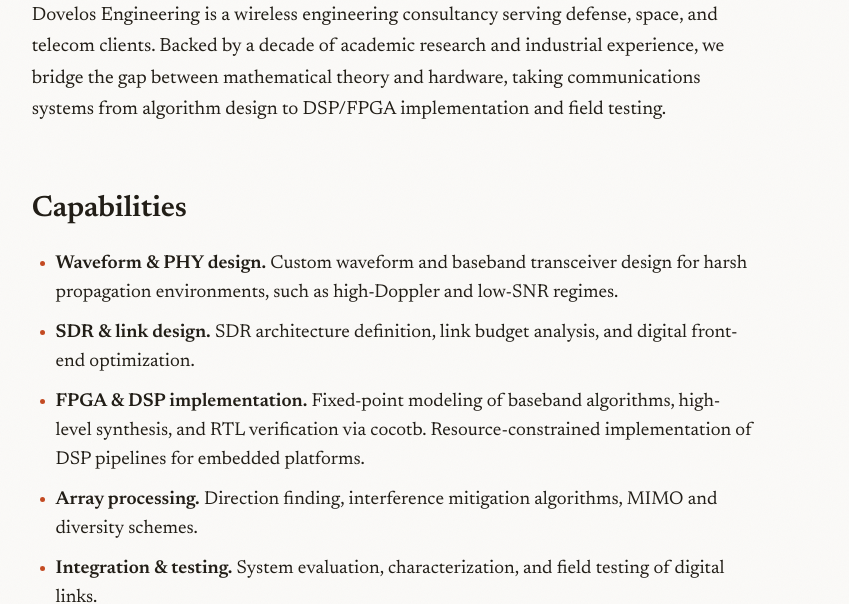
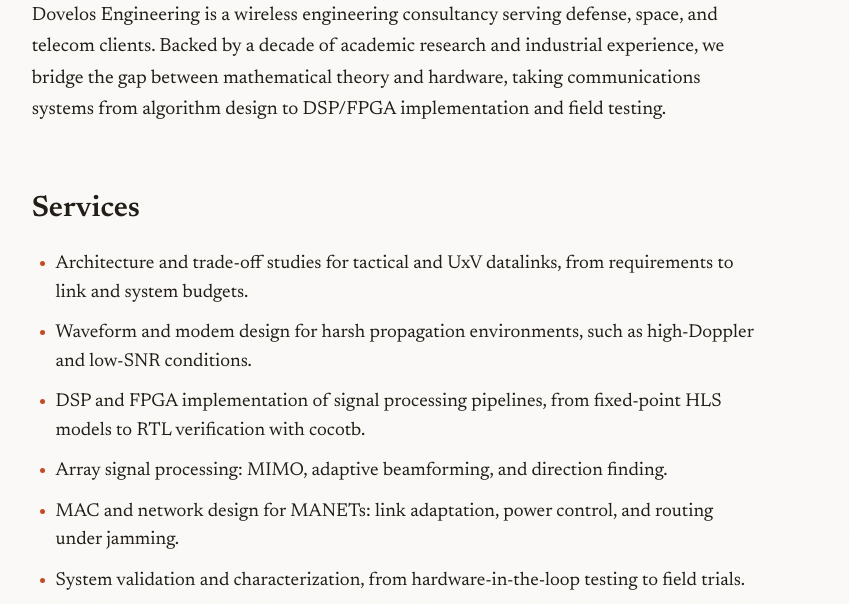
Before and after one commit to kostisdov/kostisdov.github.io, an Astro site: page /consulting in a window 1280 px wide. Shown: the part 196-800 px from the top of the page, without its empty margins (214-1063 px from the left). Built offline with nearby package versions, Linux system fonts and the light colour scheme; Astro itself is replaced by a stand-in of ours.

Commit message:
Rewrite consulting services and add RF digital twins section
Replace the topic-based capability list with concrete services, and give
the installed-antenna and site-specific ray-tracing work its own section,
linking the installed-array post as an example.

```diff
--- a/src/pages/consulting.astro
+++ b/src/pages/consulting.astro
@@ -18,28 +18,28 @@ import Base from '../layouts/Base.astro';
     </article>
 
     <div class="prose">
-      <h2 class="section-head">Capabilities</h2>
+      <h2 class="section-head">Services</h2>
+      <ul class="capability-list">
+        <li>Architecture and trade-off studies for tactical and UxV datalinks, from requirements to link and system budgets.</li>
+        <li>Waveform and modem design for harsh propagation environments, such as high-Doppler and low-SNR conditions.</li>
+        <li>DSP and FPGA implementation of signal processing pipelines, from fixed-point HLS models to RTL verification with cocotb.</li>
+        <li>Array signal processing: MIMO, adaptive beamforming, and direction finding.</li>
+        <li>MAC and network design for MANETs: link adaptation, power control, and routing under jamming.</li>
+        <li>System validation and characterization, from hardware-in-the-loop testing to field trials.</li>
+      </ul>
+    </div>
+
+    <div class="prose">
+      <h2 class="section-head">RF digital twins</h2>
       <ul class="capability-list">
         <li>
-          <strong>Waveform &amp; PHY design.</strong> Custom waveform and baseband transceiver design
-          for harsh propagation environments, such as high-Doppler and low-SNR regimes.
+          <strong>Installed antennas.</strong> Full-wave EM simulation of arrays mounted on the
+          airframe, to predict and calibrate direction-finding and beamforming performance. See
+          <a href="/posts/when-the-airframe-joins-the-array/"><em>When the airframe joins the array</em></a>.
         </li>
         <li>
-          <strong>SDR &amp; link design.</strong> SDR architecture definition, link budget
-          analysis, and digital front-end optimization.
-        </li>
-        <li>
-          <strong>FPGA &amp; DSP implementation.</strong> Fixed-point modeling of baseband
-          algorithms, high-level synthesis, and RTL verification via cocotb. Resource-constrained
-          implementation of DSP pipelines for embedded platforms.
-        </li>
-        <li>
-          <strong>Array processing.</strong> Direction finding, interference mitigation algorithms,
-          MIMO and diversity schemes.
-        </li>
-        <li>
-          <strong>Integration &amp; testing.</strong> System evaluation, characterization, and field
-          testing of digital links.
+          <strong>Radio environment.</strong> Site-specific ray tracing coupled with network
+          simulation for coverage, link planning, and EW scenario analysis.
         </li>
       </ul>
     </div>
```
